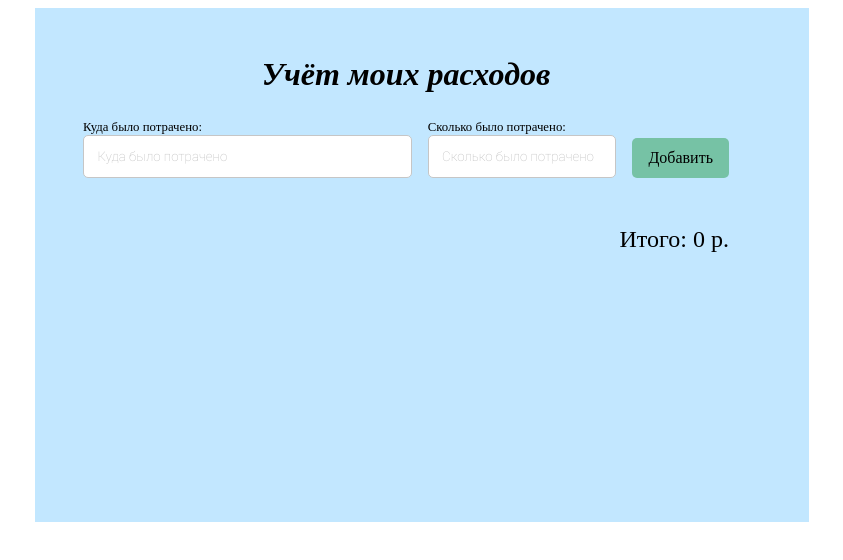
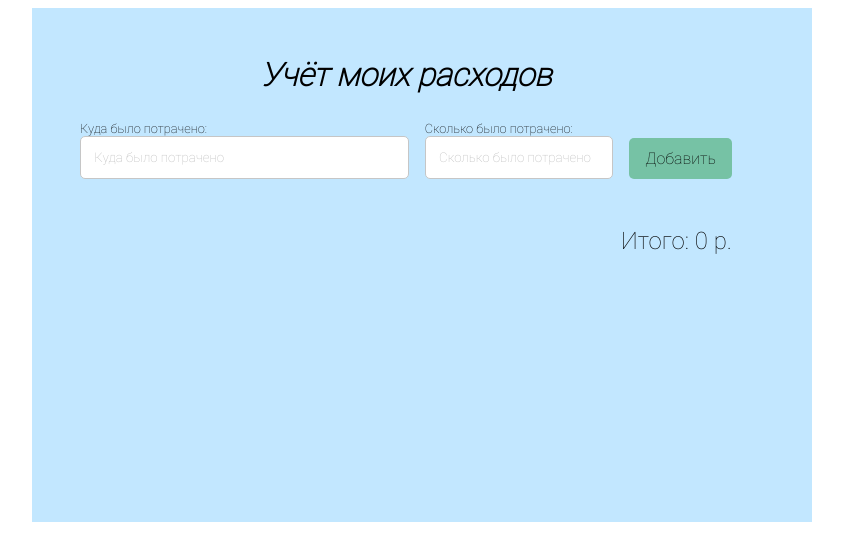
Before and after one commit to VadimShkedov/expenseAccounting-project, a React (Create React App) app: page / in a window 1280 px wide. Shown: the top 560 px of the page, without its empty margins (218-1061 px from the left). Built offline with nearby package versions, Linux system fonts and the light colour scheme.

Commit message:
refactor: correct class name

```diff
--- a/src/index.css
+++ b/src/index.css
@@ -1,7 +1,7 @@
-@import url("../src/fonts/fonts.css");
+@import url("./fonts/fonts.css");
 
 button,
-.accountingExpense,
+.expenseAccounting,
 input {
   font-family: 'Roboto-Thin';
 }
```
